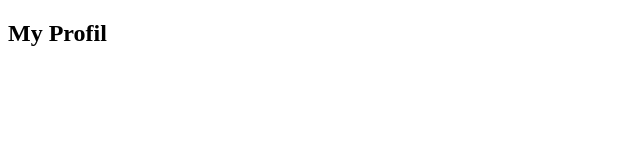
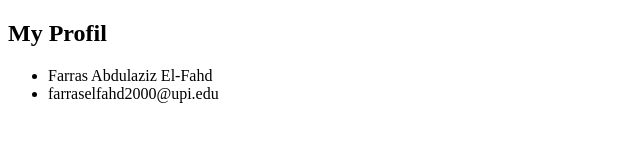
Before and after one commit to frsfahd/praktikumRPL, a plain HTML site: page index.html in a window 1280 px wide. Shown: the whole page, without its empty margins (0-640 px from the left). Drawn offline with Linux system fonts and the light colour scheme.

Commit message:
tambah nama dan email

```diff
--- a/index.html
+++ b/index.html
@@ -5,5 +5,9 @@
     </head>
     <body>
         <h2>My Profil</h2>
+        <ul>
+            <li>Farras Abdulaziz El-Fahd</li>
+            <li>farraselfahd2000@upi.edu</li>
+        </ul>
     </body>
 </html>
```
